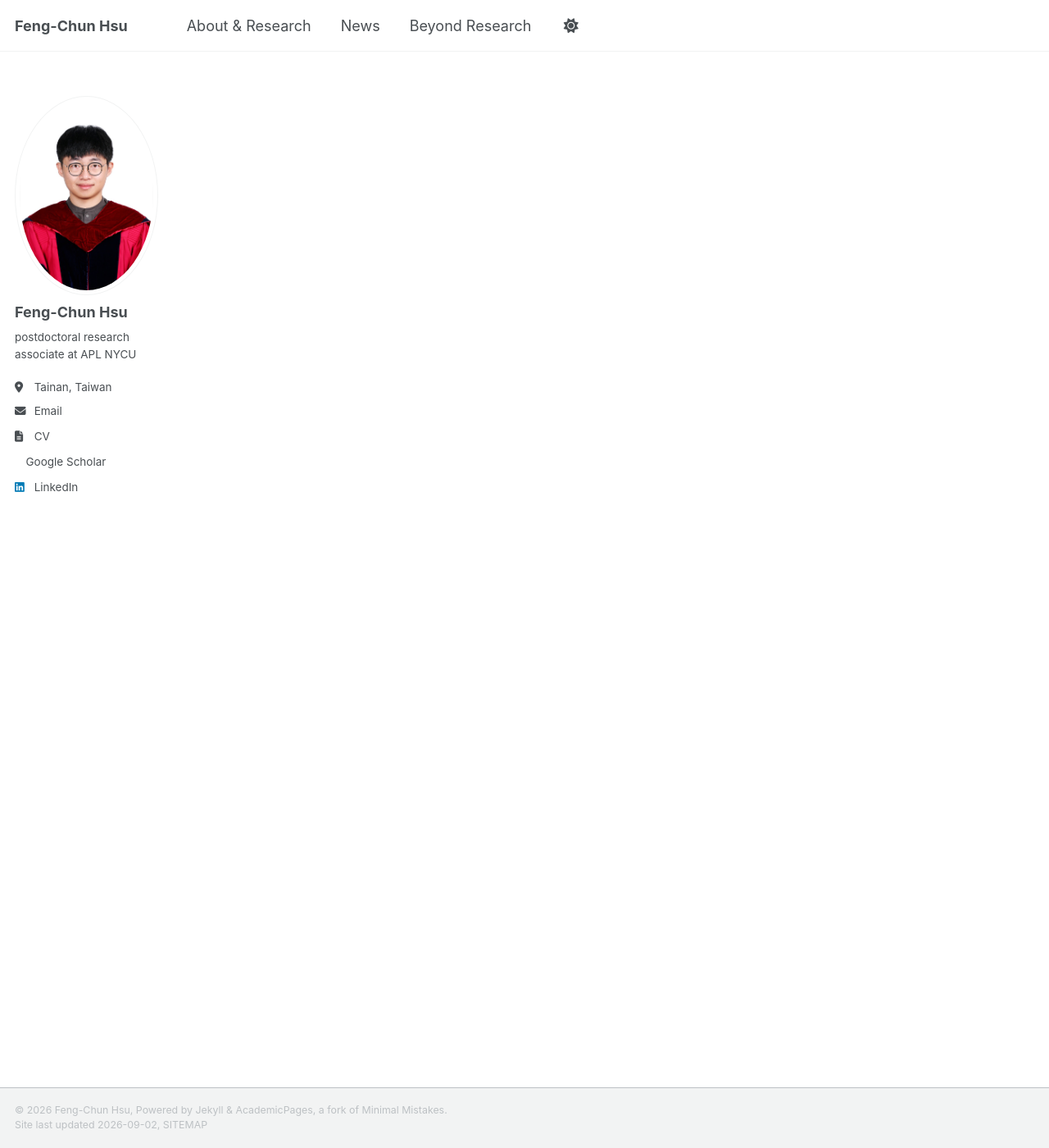
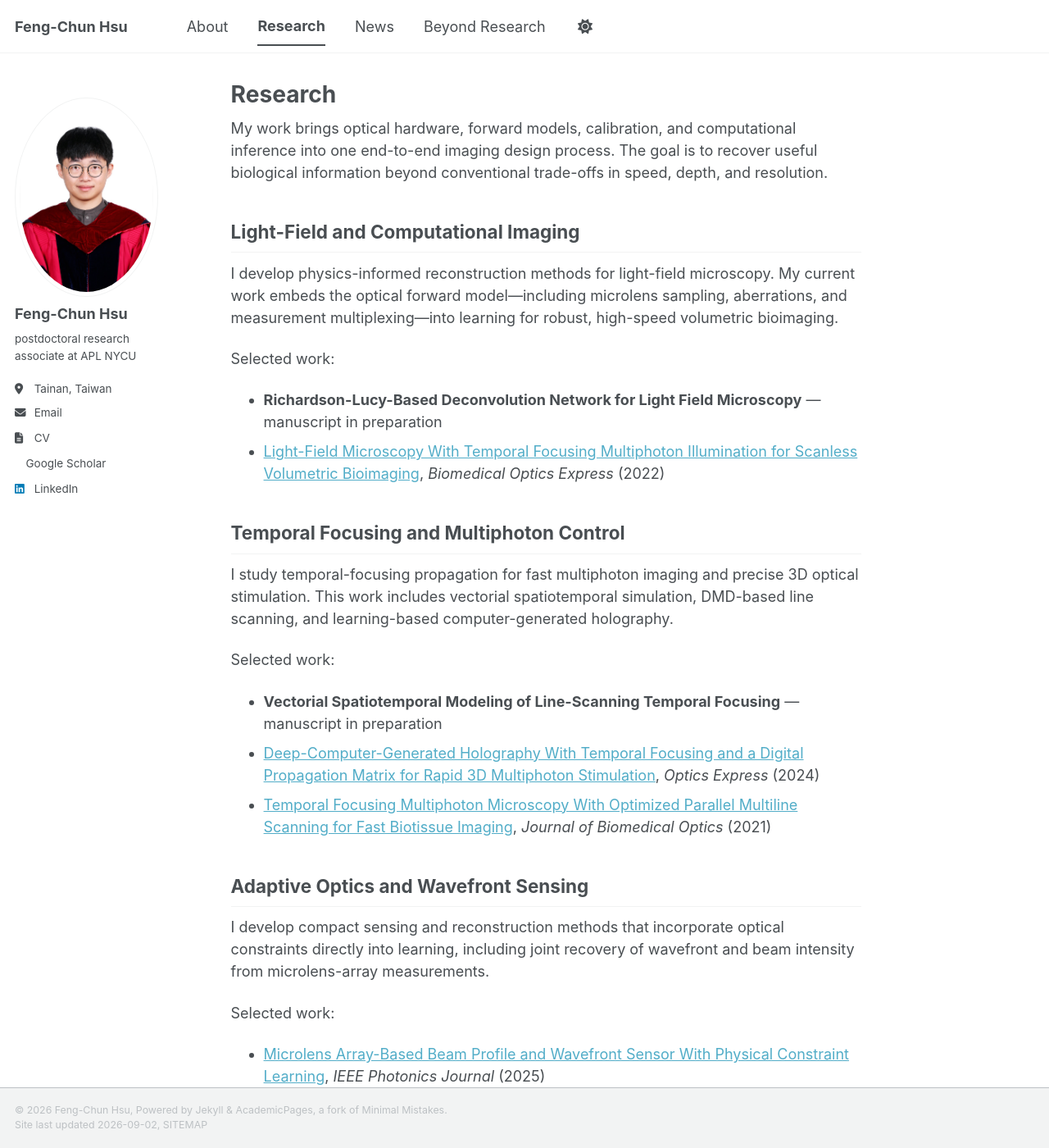
Before and after one commit to fch013/fch013.github.io, a Jekyll site: the page built from _pages/research.md, in a window 1280 px wide and 1400 px high. Shown: the whole window at 82% size. Built offline with Jekyll 4.4.1, drawn with Linux system fonts in a browser that asks for light colours; a style sheet for code colours, icons or effects is not loaded; some of the changed text lies outside the part shown.

Commit message:
Separate About and Research pages

```diff
--- a/_data/navigation.yml
+++ b/_data/navigation.yml
@@ -1,6 +1,9 @@
 main:
-  - title: "About & Research"
+  - title: "About"
     url: /
+
+  - title: "Research"
+    url: /research/
 
   - title: "News"
     url: /#news
--- a/_pages/research.md
+++ b/_pages/research.md
@@ -1,4 +1,39 @@
 ---
+title: "Research"
 permalink: /research/
-redirect_to: /#research
+excerpt: "Research in optical microscopy, computational imaging, and physics-informed learning"
+author_profile: true
 ---
+
+My work brings optical hardware, forward models, calibration, and computational inference into one end-to-end imaging design process. The goal is to recover useful biological information beyond conventional trade-offs in speed, depth, and resolution.
+
+## Light-Field and Computational Imaging
+
+I develop physics-informed reconstruction methods for light-field microscopy. My current work embeds the optical forward model—including microlens sampling, aberrations, and measurement multiplexing—into learning for robust, high-speed volumetric bioimaging.
+
+Selected work:
+
+- **Richardson-Lucy-Based Deconvolution Network for Light Field Microscopy** — manuscript in preparation
+- [Light-Field Microscopy With Temporal Focusing Multiphoton Illumination for Scanless Volumetric Bioimaging](https://doi.org/10.1364/BOE.473807), *Biomedical Optics Express* (2022)
+
+## Temporal Focusing and Multiphoton Control
+
+I study temporal-focusing propagation for fast multiphoton imaging and precise 3D optical stimulation. This work includes vectorial spatiotemporal simulation, DMD-based line scanning, and learning-based computer-generated holography.
+
+Selected work:
+
+- **Vectorial Spatiotemporal Modeling of Line-Scanning Temporal Focusing** — manuscript in preparation
+- [Deep-Computer-Generated Holography With Temporal Focusing and a Digital Propagation Matrix for Rapid 3D Multiphoton Stimulation](https://doi.org/10.1364/OE.505956), *Optics Express* (2024)
+- [Temporal Focusing Multiphoton Microscopy With Optimized Parallel Multiline Scanning for Fast Biotissue Imaging](https://doi.org/10.1117/1.JBO.26.1.016501), *Journal of Biomedical Optics* (2021)
+
+## Adaptive Optics and Wavefront Sensing
+
+I develop compact sensing and reconstruction methods that incorporate optical constraints directly into learning, including joint recovery of wavefront and beam intensity from microlens-array measurements.
+
+Selected work:
+
+- [Microlens Array-Based Beam Profile and Wavefront Sensor With Physical Constraint Learning](https://doi.org/10.1109/JPHOT.2025.3561931), *IEEE Photonics Journal* (2025)
+
+## Complete academic record
+
+For my complete publication, conference, and patent record, see [Google Scholar](https://scholar.google.com/citations?user=3wY6nq8AAAAJ) or [download my CV](/files/CV_FengChun_Hsu.pdf).
```
Also changed, not shown: _pages/about.md (+0 -33 lines), _pages/publications.md (+1 -1 lines).
